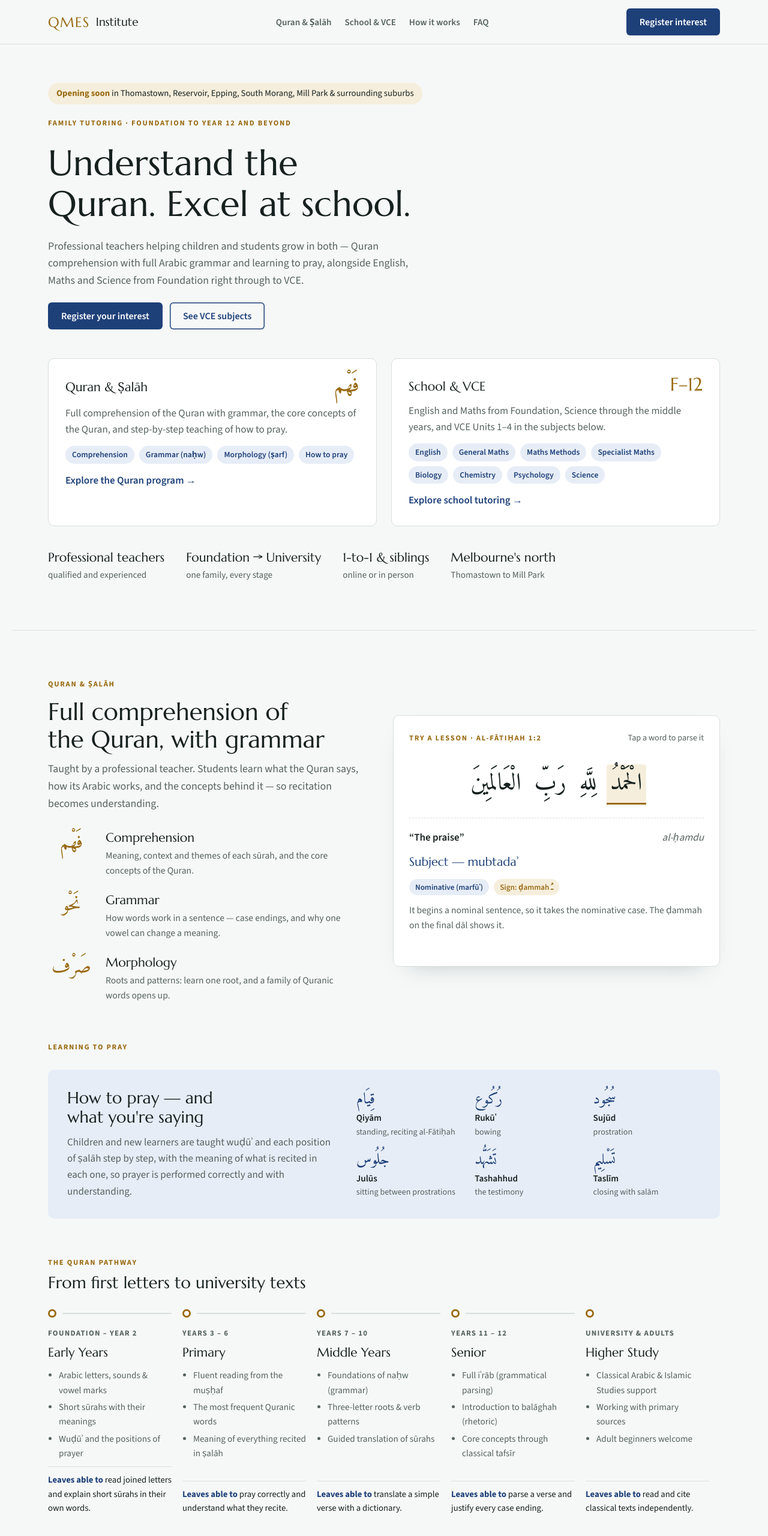
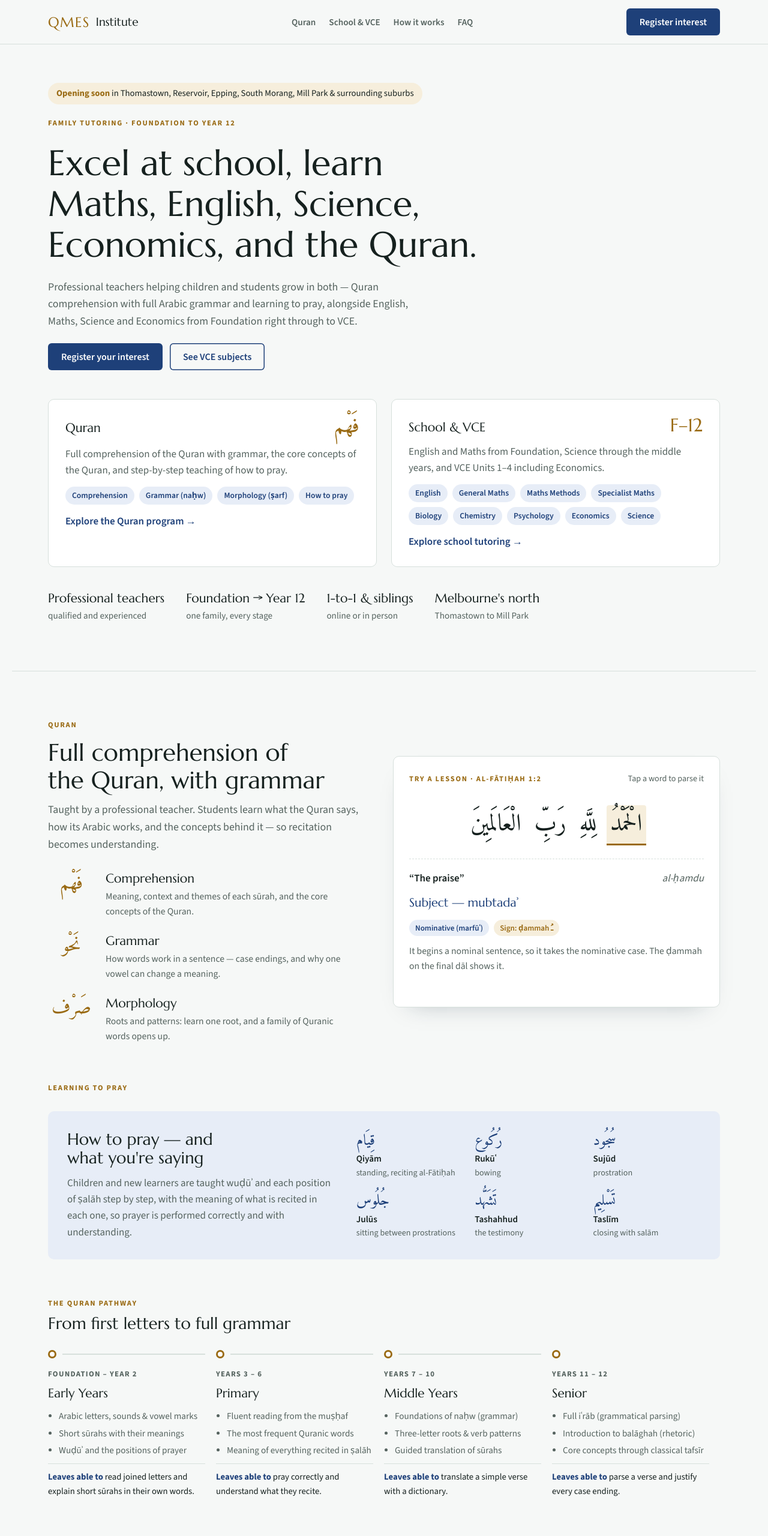
Before and after one commit to marcuselsheikh-lang/qmes-institute, a plain HTML site: page index.html in a window 1280 px wide. Shown: the top 2560 px of the page at 60% size. Drawn offline with nearby package versions, Linux system fonts and the light colour scheme.

Commit message:
New headline, rename Quran section, add Economics, remove Higher Study
Co-Authored-By: Claude Opus 5.5 <noreply@anthropic.com>

```diff
--- a/index.html
+++ b/index.html
@@ -113,7 +113,7 @@ section + section{border-top:1px solid var(--line)}
 .parse p{color:var(--muted);font-size:.98rem}
 
 /* pathway */
-.path{display:grid;grid-template-columns:repeat(5,1fr);position:relative}
+.path{display:grid;grid-template-columns:repeat(4,1fr);position:relative}
 .stage{padding:0 18px 0 0;display:flex;flex-direction:column;gap:10px}
 .stage .dot{display:flex;align-items:center;gap:10px;margin-bottom:6px}
 .stage .dot span{width:14px;height:14px;border-radius:50%;background:var(--surface);border:3px solid var(--gold);flex:none}
@@ -221,7 +221,7 @@ body{margin:0}
   <div class="wrap">
     <a class="brand" href="#top"><span class="mark" aria-hidden="true">QMES</span><span class="name">Institute</span></a>
     <ul>
-      <li><a href="#quran">Quran &amp; Ṣalāh</a></li>
+      <li><a href="#quran">Quran</a></li>
       <li><a href="#school">School &amp; VCE</a></li>
       <li><a href="#how">How it works</a></li>
       <li><a href="#faq">FAQ</a></li>
@@ -235,9 +235,9 @@ body{margin:0}
   <div class="wrap">
     <div class="hero-copy">
       <span class="opening"><b>Opening soon</b> in Thomastown, Reservoir, Epping, South Morang, Mill Park &amp; surrounding suburbs</span>
-      <span class="eyebrow">Family tutoring · Foundation to Year 12 and beyond</span>
-      <h1>Understand the Quran. Excel at school.</h1>
-      <p class="lede">Professional teachers helping children and students grow in both — Quran comprehension with full Arabic grammar and learning to pray, alongside English, Maths and Science from Foundation right through to VCE.</p>
+      <span class="eyebrow">Family tutoring · Foundation to Year 12</span>
+      <h1>Excel at school, learn Maths, English, Science, Economics, and the Quran.</h1>
+      <p class="lede">Professional teachers helping children and students grow in both — Quran comprehension with full Arabic grammar and learning to pray, alongside English, Maths, Science and Economics from Foundation right through to VCE.</p>
       <div class="hero-actions">
         <a class="btn" href="#contact">Register your interest</a>
         <a class="btn ghost" href="#vce">See VCE subjects</a>
@@ -246,22 +246,22 @@ body{margin:0}
 
     <div class="programs">
       <a class="program" href="#quran">
-        <div class="top"><h3>Quran &amp; Ṣalāh</h3><span class="big-ar" aria-hidden="true">فَهْم</span></div>
+        <div class="top"><h3>Quran</h3><span class="big-ar" aria-hidden="true">فَهْم</span></div>
         <p>Full comprehension of the Quran with grammar, the core concepts of the Quran, and step-by-step teaching of how to pray.</p>
         <div class="chips"><span class="chip">Comprehension</span><span class="chip">Grammar (naḥw)</span><span class="chip">Morphology (ṣarf)</span><span class="chip">How to pray</span></div>
         <span class="go">Explore the Quran program →</span>
       </a>
       <a class="program" href="#school">
         <div class="top"><h3>School &amp; VCE</h3><span class="big-num" aria-hidden="true">F–12</span></div>
-        <p>English and Maths from Foundation, Science through the middle years, and VCE Units 1–4 in the subjects below.</p>
-        <div class="chips"><span class="chip">English</span><span class="chip">General Maths</span><span class="chip">Maths Methods</span><span class="chip">Specialist Maths</span><span class="chip">Biology</span><span class="chip">Chemistry</span><span class="chip">Psychology</span><span class="chip">Science</span></div>
+        <p>English and Maths from Foundation, Science through the middle years, and VCE Units 1–4 including Economics.</p>
+        <div class="chips"><span class="chip">English</span><span class="chip">General Maths</span><span class="chip">Maths Methods</span><span class="chip">Specialist Maths</span><span class="chip">Biology</span><span class="chip">Chemistry</span><span class="chip">Psychology</span><span class="chip">Economics</span><span class="chip">Science</span></div>
         <span class="go">Explore school tutoring →</span>
       </a>
     </div>
 
     <div class="trust">
       <div><b>Professional teachers</b>qualified and experienced</div>
-      <div><b>Foundation → University</b>one family, every stage</div>
+      <div><b>Foundation → Year 12</b>one family, every stage</div>
       <div><b>1-to-1 &amp; siblings</b>online or in person</div>
       <div><b>Melbourne's north</b>Thomastown to Mill Park</div>
     </div>
@@ -273,7 +273,7 @@ body{margin:0}
     <div class="q-intro">
       <div>
         <div class="shead" style="margin-bottom:32px">
-          <span class="eyebrow">Quran &amp; Ṣalāh</span>
+          <span class="eyebrow">Quran</span>
           <h2>Full comprehension of the Quran, with grammar</h2>
           <p class="lede">Taught by a professional teacher. Students learn what the Quran says, how its Arabic works, and the concepts behind it — so recitation becomes understanding.</p>
         </div>
@@ -324,7 +324,7 @@ body{margin:0}
 
     <div class="sub">
       <span class="eyebrow">The Quran pathway</span>
-      <h3 style="font-size:1.7rem">From first letters to university texts</h3>
+      <h3 style="font-size:1.7rem">From first letters to full grammar</h3>
     </div>
     <div class="path">
       <div class="stage">
@@ -355,13 +355,6 @@ body{margin:0}
         <ul><li>Full iʿrāb (grammatical parsing)</li><li>Introduction to balāghah (rhetoric)</li><li>Core concepts through classical tafsīr</li></ul>
         <p class="out"><b>Leaves able to</b> parse a verse and justify every case ending.</p>
       </div>
-      <div class="stage">
-        <div class="dot"><span></span></div>
-        <span class="age">University &amp; adults</span>
-        <h3>Higher Study</h3>
-        <ul><li>Classical Arabic &amp; Islamic Studies support</li><li>Working with primary sources</li><li>Adult beginners welcome</li></ul>
-        <p class="out"><b>Leaves able to</b> read and cite classical texts independently.</p>
-      </div>
     </div>
   </div>
 </section>
@@ -370,7 +363,7 @@ body{margin:0}
   <div class="wrap">
     <div class="shead">
       <span class="eyebrow">School &amp; VCE</span>
-      <h2>English, Maths and Science — Foundation to Year 12</h2>
+      <h2>English, Maths, Science and Economics — Foundation to Year 12</h2>
       <p class="lede">Tutoring that follows what your child is learning at school, building strong foundations early and preparing senior students for SACs and VCE exams.</p>
     </div>
     <div class="bands">
@@ -408,6 +401,7 @@ body{margin:0}
           <tr><td><span class="grp">Science</span>Biology</td><td class="units">1 – 4</td><td>Cells, genetics, immunity and evolution, plus practical investigation skills.</td></tr>
           <tr><td><span class="grp">Science</span>Chemistry</td><td class="units">1 – 4</td><td>Chemical reactions, organic chemistry, equilibrium, energy and analysis.</td></tr>
           <tr><td><span class="grp">Science</span>Psychology</td><td class="units">1 – 4</td><td>The brain and nervous system, learning and memory, sleep, and mental wellbeing.</td></tr>
+          <tr><td><span class="grp">Commerce</span>Economics</td><td class="units">1 – 4</td><td>Supply and demand, markets, economic growth, inflation and government policy.</td></tr>
         </tbody>
       </table>
     </div>
@@ -438,7 +432,7 @@ body{margin:0}
       <span class="eyebrow">Who we are</span>
       <h2>A family of professional teachers</h2>
       <p>We are a family of qualified teachers. Between us we teach the Quran with full grammar and how to pray, and English, Maths and Science from Foundation to VCE.</p>
-      <p>Because we plan together, a child can start with us in Foundation and stay with us through Year 12 and university — in their faith and in their schooling.</p>
+      <p>Because we plan together, a child can start with us in Foundation and stay with us through Year 12 — in their faith and in their schooling.</p>
     </div>
     <div>
       <span class="eyebrow">Lesson formats</span>
@@ -467,7 +461,7 @@ body{margin:0}
       <details><summary>Does my child need to read Arabic to start the Quran program?</summary><p>No. The Early Years and Primary stages begin with the letters themselves, and older beginners and adults follow the same foundations at a faster pace.</p></details>
       <details><summary>Do you teach how to pray?</summary><p>Yes. We teach wuḍūʾ and every position of ṣalāh step by step, along with the meaning of what is recited.</p></details>
       <details><summary>Do your school lessons follow the Victorian Curriculum and VCE study designs?</summary><p>Yes. Lessons follow what your child is studying at school, and VCE tutoring is built around the current study designs, SACs and exams.</p></details>
-      <details><summary>Which VCE subjects do you tutor?</summary><p>English, General Mathematics, Mathematical Methods, Specialist Mathematics, Biology, Chemistry and Psychology, Units 1–4.</p></details>
+      <details><summary>Which VCE subjects do you tutor?</summary><p>English, General Mathematics, Mathematical Methods, Specialist Mathematics, Biology, Chemistry, Psychology and Economics, Units 1–4.</p></details>
       <details><summary>How many lessons a week do you recommend?</summary><p>Younger children usually do best with two shorter lessons a week. VCE students often take one longer session per subject, with extra sessions before SACs and exams.</p></details>
     </div>
   </div>
@@ -507,6 +501,7 @@ body{margin:0}
             <option>VCE Biology</option>
             <option>VCE Chemistry</option>
             <option>VCE Psychology</option>
+            <option>VCE Economics</option>
             <option>Several / not sure yet</option>
           </select>
         </label>
```
